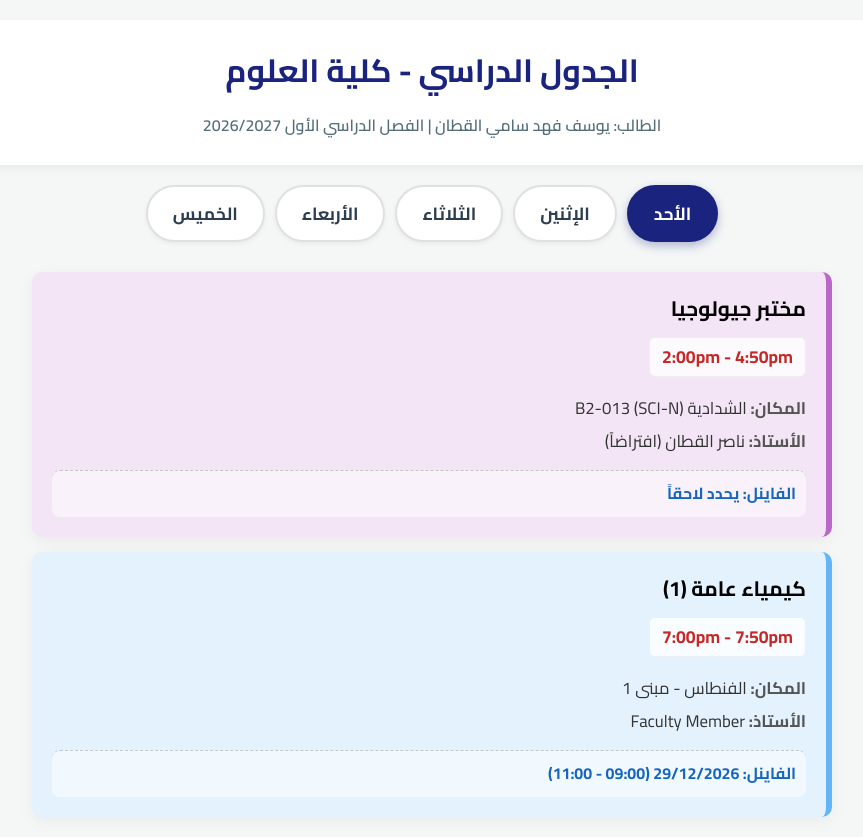
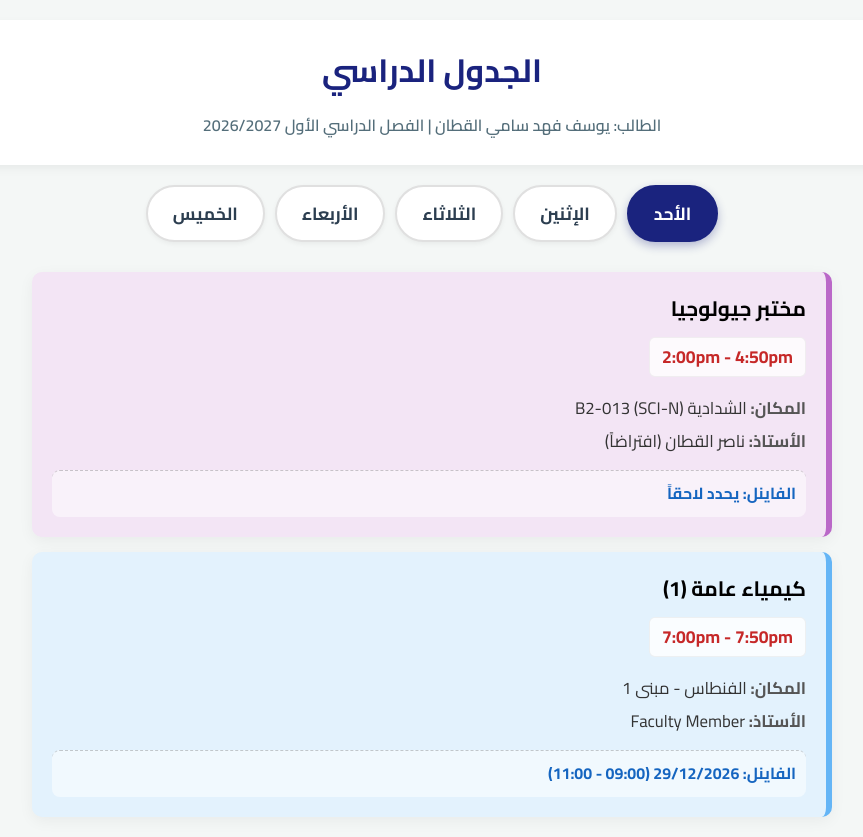
Before and after one commit to G57890/Test-2, a plain HTML site: page index.html in a window 1280 px wide. Shown: the whole page, without its empty margins (208-1071 px from the left). Drawn offline with Linux system fonts and the light colour scheme.

Commit message:
Update header text in index.html

```diff
--- a/index.html
+++ b/index.html
@@ -170,7 +170,7 @@
 <body>
 
     <div class="header">
-        <h1>الجدول الدراسي - كلية العلوم</h1>
+        <h1>الجدول الدراسي</h1>
         <p>الطالب: يوسف فهد سامي القطان | الفصل الدراسي الأول 2026/2027</p>
     </div>
 
```
